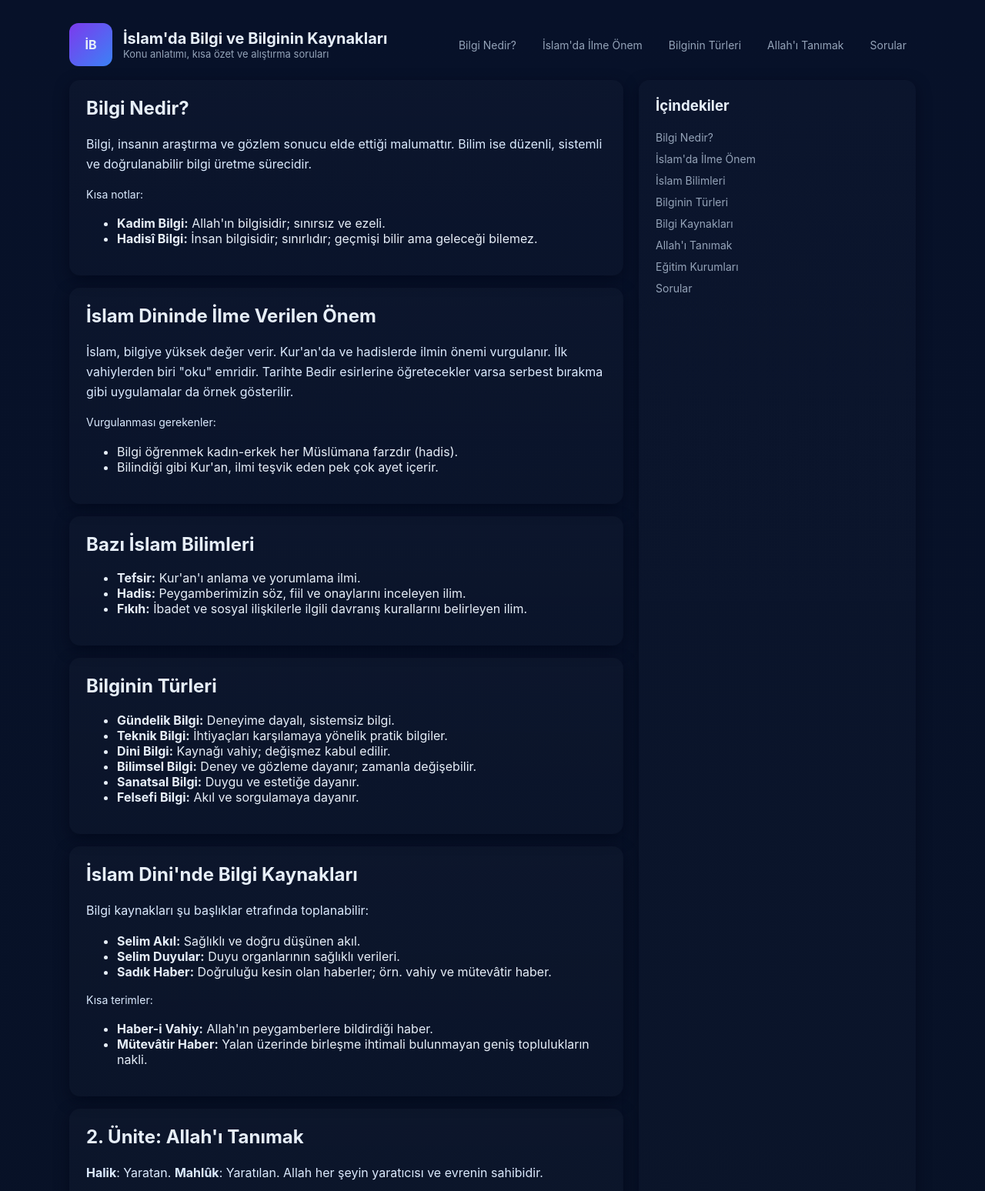
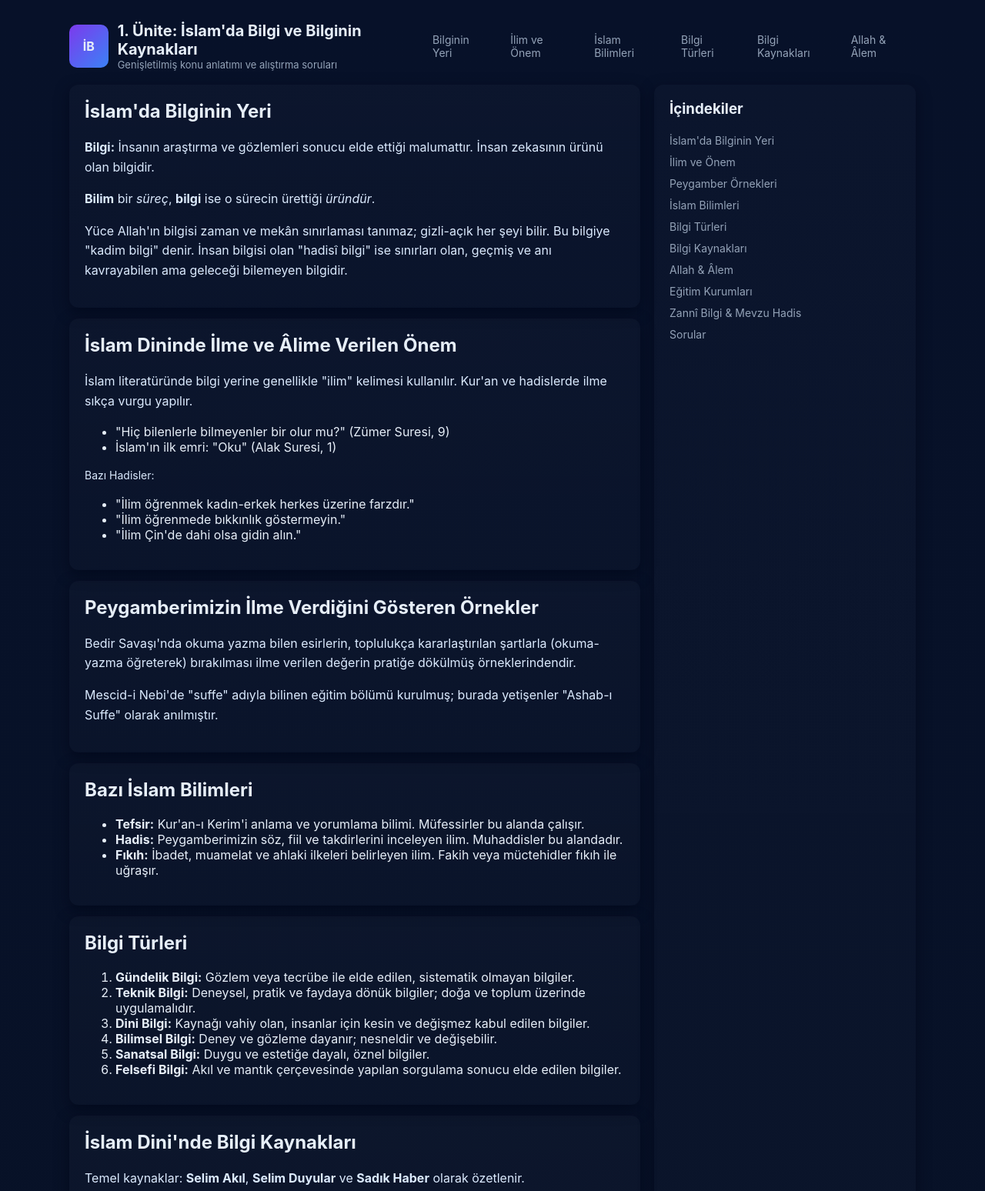
Before and after one commit to sryltxert/s-nav, a plain HTML site: page index.html in a window 1280 px wide. Shown: the top 1548 px of the page at 77% size. Drawn offline with Linux system fonts and the light colour scheme.

Commit message:
Refactor index.html for improved content and layout
Updated the content and structure of the HTML document, including changes to the title, styles, and various sections to enhance clarity and organization.

```diff
--- a/index.html
+++ b/index.html
@@ -3,61 +3,45 @@
 <head>
   <meta charset="utf-8">
   <meta name="viewport" content="width=device-width, initial-scale=1">
-  <title>İslam'da Bilgi ve Bilginin Kaynakları - Ders & Sorular</title>
+  <title>İslam'da Bilgi ve Bilginin Kaynakları</title>
   <style>
     :root{
       --bg:#0f1724; --card:#0b1220; --accent:#7c3aed; --muted:#94a3b8; --glass: rgba(255,255,255,0.04);
-      --maxw:1100px; --radius:14px; --gap:20px; --pad:22px;
+      --maxw:1100px; --radius:12px; --gap:18px; --pad:20px;
       font-family: Inter, system-ui, -apple-system, 'Segoe UI', Roboto, 'Helvetica Neue', Arial;
     }
     *{box-sizing:border-box}
-    body{background:linear-gradient(180deg,#071129 0%, #081225 100%); color:#e6eef8; margin:0; padding:30px; display:flex; justify-content:center}
+    body{background:linear-gradient(180deg,#071129 0%, #081225 100%); color:#e6eef8; margin:0; padding:28px; display:flex; justify-content:center}
     .wrap{width:100%; max-width:var(--maxw)}
-
-    header{display:flex; align-items:center; justify-content:space-between; gap:16px; margin-bottom:18px}
-    .brand{display:flex; gap:14px; align-items:center}
-    .logo{width:56px; height:56px; border-radius:12px; background:linear-gradient(135deg,var(--accent),#3b82f6); display:flex; align-items:center; justify-content:center; font-weight:700}
+    header{display:flex; align-items:center; justify-content:space-between; gap:12px; margin-bottom:18px}
+    .brand{display:flex; gap:12px; align-items:center}
+    .logo{width:56px; height:56px; border-radius:10px; background:linear-gradient(135deg,var(--accent),#3b82f6); display:flex; align-items:center; justify-content:center; font-weight:700}
     h1{font-size:20px; margin:0}
     p.lead{margin:0; color:var(--muted); font-size:13px}
-
     nav{display:flex; gap:10px}
-    nav a{color:var(--muted); text-decoration:none; padding:8px 12px; border-radius:10px; font-size:14px}
+    nav a{color:var(--muted); text-decoration:none; padding:8px 12px; border-radius:9px; font-size:14px}
     nav a:hover{background:var(--glass); color:#fff}
-
-    main{display:grid; grid-template-columns: 1fr 360px; gap:var(--gap)}
-
+    main{display:grid; grid-template-columns: 1fr 340px; gap:var(--gap)}
     .card{background:linear-gradient(180deg, rgba(255,255,255,0.02), rgba(255,255,255,0.01)); border-radius:var(--radius); padding:var(--pad); box-shadow: 0 6px 18px rgba(2,6,23,0.6);}
-
     article h2{margin-top:0}
-    section + section{margin-top:18px}
-
+    section + section{margin-top:14px}
     .toc{position:sticky; top:30px}
     .toc h3{margin-top:0}
     .toc ul{list-style:none; padding:0; margin:0}
     .toc li{margin-bottom:8px}
     .toc a{color:var(--muted); text-decoration:none; font-size:14px}
     .toc a:hover{color:#fff}
-
     .topic {margin-bottom:12px}
     .topic p{color:#dbeafe; line-height:1.6}
     .muted{color:var(--muted); font-size:14px}
-
     details{background:rgba(255,255,255,0.02); padding:12px; border-radius:10px; margin-top:10px}
     summary{cursor:pointer; font-weight:600}
     details p{margin:8px 0 0 0}
-
     .quiz{display:grid; gap:12px}
-    .q{padding:12px; border-radius:10px; background:rgba(0,0,0,0.2)}
+    .q{padding:12px; border-radius:10px; background:rgba(0,0,0,0.17)}
     .q strong{display:block}
-
     footer{margin-top:18px; text-align:center; color:var(--muted); font-size:13px}
-
-    /* Responsive */
-    @media (max-width:900px){
-      main{grid-template-columns:1fr;}
-      .toc{position:relative}
-    }
-
+    @media (max-width:900px){ main{grid-template-columns:1fr;} .toc{position:relative} }
   </style>
 </head>
 <body>
@@ -66,97 +50,118 @@
       <div class="brand">
         <div class="logo">İB</div>
         <div>
-          <h1>İslam'da Bilgi ve Bilginin Kaynakları</h1>
-          <p class="lead">Konu anlatımı, kısa özet ve alıştırma soruları</p>
+          <h1>1. Ünite: İslam'da Bilgi ve Bilginin Kaynakları</h1>
+          <p class="lead">Genişletilmiş konu anlatımı ve alıştırma soruları</p>
         </div>
       </div>
       <nav>
-        <a href="#bilgi">Bilgi Nedir?</a>
-        <a href="#ilim">İslam'da İlme Önem</a>
-        <a href="#bilgi-turleri">Bilginin Türleri</a>
-        <a href="#allah">Allah'ı Tanımak</a>
-        <a href="#sinav">Sorular</a>
+        <a href="#bilginin-yeri">Bilginin Yeri</a>
+        <a href="#ilim-onem">İlim ve Önem</a>
+        <a href="#islam-bilimleri">İslam Bilimleri</a>
+        <a href="#bilgi-turleri">Bilgi Türleri</a>
+        <a href="#kaynaklar">Bilgi Kaynakları</a>
+        <a href="#allah-ale m">Allah & Âlem</a>
       </nav>
     </header>
 
     <main>
       <div>
-        <article id="bilgi" class="card">
-          <h2>Bilgi Nedir?</h2>
+        <article id="bilginin-yeri" class="card">
+          <h2>İslam'da Bilginin Yeri</h2>
           <div class="topic">
-            <p>Bilgi, insanın araştırma ve gözlem sonucu elde ettiği malumattır. Bilim ise düzenli, sistemli ve doğrulanabilir bilgi üretme sürecidir.</p>
-            <p class="muted">Kısa notlar:</p>
+            <p><strong>Bilgi:</strong> İnsanın araştırma ve gözlemleri sonucu elde ettiği malumattır. İnsan zekasının ürünü olan bilgidir.</p>
+            <p><strong>Bilim</strong> bir <em>süreç</em>, <strong>bilgi</strong> ise o sürecin ürettiği <em>üründür</em>.</p>
+            <p>Yüce Allah'ın bilgisi zaman ve mekân sınırlaması tanımaz; gizli-açık her şeyi bilir. Bu bilgiye "kadim bilgi" denir. İnsan bilgisi olan "hadisî bilgi" ise sınırları olan, geçmiş ve anı kavrayabilen ama geleceği bilemeyen bilgidir.</p>
+          </div>
+        </article>
+
+        <article id="ilim-onem" class="card" style="margin-top:14px">
+          <h2>İslam Dininde İlme ve Âlime Verilen Önem</h2>
+          <div class="topic">
+            <p>İslam literatüründe bilgi yerine genellikle "ilim" kelimesi kullanılır. Kur'an ve hadislerde ilme sıkça vurgu yapılır.</p>
             <ul>
-              <li><strong>Kadim Bilgi:</strong> Allah'ın bilgisidir; sınırsız ve ezeli.</li>
-              <li><strong>Hadisî Bilgi:</strong> İnsan bilgisidir; sınırlıdır; geçmişi bilir ama geleceği bilemez.</li>
+              <li>"Hiç bilenlerle bilmeyenler bir olur mu?" (Zümer Suresi, 9)</li>
+              <li>İslam'ın ilk emri: "Oku" (Alak Suresi, 1)</li>
+            </ul>
+            <p class="muted">Bazı Hadisler:</p>
+            <ul>
+              <li>"İlim öğrenmek kadın-erkek herkes üzerine farzdır."</li>
+              <li>"İlim öğrenmede bıkkınlık göstermeyin."</li>
+              <li>"İlim Çin'de dahi olsa gidin alın."</li>
             </ul>
           </div>
         </article>
 
-        <article id="ilim" class="card" style="margin-top:16px">
-          <h2>İslam Dininde İlme Verilen Önem</h2>
+        <article id="peygamber-ornekleri" class="card" style="margin-top:14px">
+          <h2>Peygamberimizin İlme Verdiğini Gösteren Örnekler</h2>
           <div class="topic">
-            <p>İslam, bilgiye yüksek değer verir. Kur'an'da ve hadislerde ilmin önemi vurgulanır. İlk vahiylerden biri "oku" emridir. Tarihte Bedir esirlerine öğretecekler varsa serbest bırakma gibi uygulamalar da örnek gösterilir.</p>
-            <p class="muted">Vurgulanması gerekenler:</p>
+            <p>Bedir Savaşı'nda okuma yazma bilen esirlerin, toplulukça kararlaştırılan şartlarla (okuma-yazma öğreterek) bırakılması ilme verilen değerin pratiğe dökülmüş örneklerindendir.</p>
+            <p>Mescid-i Nebi'de "suffe" adıyla bilinen eğitim bölümü kurulmuş; burada yetişenler "Ashab-ı Suffe" olarak anılmıştır.</p>
+          </div>
+        </article>
+
+        <article id="islam-bilimleri" class="card" style="margin-top:14px">
+          <h2>Bazı İslam Bilimleri</h2>
+          <div class="topic">
             <ul>
-              <li>Bilgi öğrenmek kadın-erkek her Müslümana farzdır (hadis).</li>
-              <li>Bilindiği gibi Kur'an, ilmi teşvik eden pek çok ayet içerir.</li>
+              <li><strong>Tefsir:</strong> Kur'an-ı Kerim'i anlama ve yorumlama bilimi. Müfessirler bu alanda çalışır.</li>
+              <li><strong>Hadis:</strong> Peygamberimizin söz, fiil ve takdirlerini inceleyen ilim. Muhaddisler bu alandadır.</li>
+              <li><strong>Fıkıh:</strong> İbadet, muamelat ve ahlaki ilkeleri belirleyen ilim. Fakih veya müctehidler fıkıh ile uğraşır.</li>
             </ul>
           </div>
         </article>
 
-        <article id="islam-bilimleri" class="card" style="margin-top:16px">
-          <h2>Bazı İslam Bilimleri</h2>
+        <article id="bilgi-turleri" class="card" style="margin-top:14px">
+          <h2>Bilgi Türleri</h2>
           <div class="topic">
+            <ol>
+              <li><strong>Gündelik Bilgi:</strong> Gözlem veya tecrübe ile elde edilen, sistematik olmayan bilgiler.</li>
+              <li><strong>Teknik Bilgi:</strong> Deneysel, pratik ve faydaya dönük bilgiler; doğa ve toplum üzerinde uygulamalıdır.</li>
+              <li><strong>Dini Bilgi:</strong> Kaynağı vahiy olan, insanlar için kesin ve değişmez kabul edilen bilgiler.</li>
+              <li><strong>Bilimsel Bilgi:</strong> Deney ve gözleme dayanır; nesneldir ve değişebilir.</li>
+              <li><strong>Sanatsal Bilgi:</strong> Duygu ve estetiğe dayalı, öznel bilgiler.</li>
+              <li><strong>Felsefi Bilgi:</strong> Akıl ve mantık çerçevesinde yapılan sorgulama sonucu elde edilen bilgiler.</li>
+            </ol>
+          </div>
+        </article>
+
+        <article id="kaynaklar" class="card" style="margin-top:14px">
+          <h2>İslam Dini'nde Bilgi Kaynakları</h2>
+          <div class="topic">
+            <p>Temel kaynaklar: <strong>Selim Akıl</strong>, <strong>Selim Duyular</strong> ve <strong>Sadık Haber</strong> olarak özetlenir.</p>
+            <h4>1. Selim Akıl</h4>
+            <p>Akıl; varlık ve sebepler arasında ilişki kurabilme, karşılaştırma ve değerlendirme yetisidir. "Selim akıl" zihinsel sağlık ve dış etkilere kapalı olmadan doğruyu bulma yetisidir.</p>
+            <p class="muted">Hadis örneği:</p>
+            <p>"Üç kişiden sorumluluk kaldırılmıştır: akıl hastaları, ergenliğe ermemiş çocuklar, uykuda olanlar."</p>
+
+            <h4>2. Selim Duyular</h4>
+            <p>Duyuların işlevini yerine getirmesi ile elde edilen bilgilerdir. Duyu organları sağlıklı ise elde edilen veriler güvenilirdir.</p>
+
+            <h4>3. Sadık Haber</h4>
+            <p>Bir olayın gerçeğe uygun olarak aktarılmasıdır. İki önemli türü vardır:</p>
             <ul>
-              <li><strong>Tefsir:</strong> Kur'an'ı anlama ve yorumlama ilmi.</li>
-              <li><strong>Hadis:</strong> Peygamberimizin söz, fiil ve onaylarını inceleyen ilim.</li>
-              <li><strong>Fıkıh:</strong> İbadet ve sosyal ilişkilerle ilgili davranış kurallarını belirleyen ilim.</li>
+              <li><strong>Haber-i Vahiy:</strong> Peygamberlere gelen ve vahiy yoluyla bildirilen bilgiler.</li>
+              <li><strong>Mütevâtir Haber:</strong> Yalan üzere birleşme ihtimali bulunmayan geniş kitlelerin aktardığı haberler.</li>
             </ul>
           </div>
         </article>
 
-        <article id="bilgi-turleri" class="card" style="margin-top:16px">
-          <h2>Bilginin Türleri</h2>
+        <article id="allah-ale m" class="card" style="margin-top:14px">
+          <h2>Allah (C.C.) - Âlem İlişkisi</h2>
           <div class="topic">
-            <ul>
-              <li><strong>Gündelik Bilgi:</strong> Deneyime dayalı, sistemsiz bilgi.</li>
-              <li><strong>Teknik Bilgi:</strong> İhtiyaçları karşılamaya yönelik pratik bilgiler.</li>
-              <li><strong>Dini Bilgi:</strong> Kaynağı vahiy; değişmez kabul edilir.</li>
-              <li><strong>Bilimsel Bilgi:</strong> Deney ve gözleme dayanır; zamanla değişebilir.</li>
-              <li><strong>Sanatsal Bilgi:</strong> Duygu ve estetiğe dayanır.</li>
-              <li><strong>Felsefi Bilgi:</strong> Akıl ve sorgulamaya dayanır.</li>
-            </ul>
+            <p><strong>Halik</strong>: Yaratıcı. <strong>Mahluk</strong>: Yaratılan. Allah her şeyin yaratıcısı ve evrenin Rabbidir.</p>
+            <p>Allah'ın sıfatları anlatılır: Vardır, birdir, gücü yeter, hiçbir şeye benzemez, işitir ve görür, yaratmayı sürdürür, rızık verir. Varlığı kendindendir; her şey O'na muhtaçtır.</p>
+
+            <h4>Âlem (Dünya ve Ötesi)</h4>
+            <p><strong>Şehadet Âlemi:</strong> Gözle görülen varlıklar — insan, hayvan, bitki, gök cisimleri.</p>
+            <p><strong>Gayb Âlemi:</strong> Gözle algılanamayan varlıklar — melekler, cinler, ruhlar.</p>
+
+            <h4>İnsan ve Sorumluluk</h4>
+            <p>İnsan "Eşref-i mahlûkat"tır (yaratılmışların en şereflisi) ancak davranışlarına göre "esfel-i sâfilin" olabilir. "Ahsen-i takvim" ise insanın en güzel biçimde yaratılmış olmasıdır.</p>
           </div>
         </article>
 
-        <article id="kaynaklar" class="card" style="margin-top:16px">
-          <h2>İslam Dini'nde Bilgi Kaynakları</h2>
-          <div class="topic">
-            <p>Bilgi kaynakları şu başlıklar etrafında toplanabilir:</p>
-            <ul>
-              <li><strong>Selim Akıl:</strong> Sağlıklı ve doğru düşünen akıl.</li>
-              <li><strong>Selim Duyular:</strong> Duyu organlarının sağlıklı verileri.</li>
-              <li><strong>Sadık Haber:</strong> Doğruluğu kesin olan haberler; örn. vahiy ve mütevâtir haber.</li>
-            </ul>
-            <p class="muted">Kısa terimler:</p>
-            <ul>
-              <li><strong>Haber-i Vahiy:</strong> Allah'ın peygamberlere bildirdiği haber.</li>
-              <li><strong>Mütevâtir Haber:</strong> Yalan üzerinde birleşme ihtimali bulunmayan geniş toplulukların nakli.</li>
-            </ul>
-          </div>
-        </article>
-
-        <article id="allah" class="card" style="margin-top:16px">
-          <h2>2. Ünite: Allah'ı Tanımak</h2>
-          <div class="topic">
-            <p><strong>Halik</strong>: Yaratan. <strong>Mahlûk</strong>: Yaratılan. Allah her şeyin yaratıcısı ve evrenin sahibidir.</p>
-            <p>Âlem; görülen (şehadet âlemi) ve görülmeyen (gayb âlemi) varlıklardan oluşur: melek, cin, ruh gibi.</p>
-            <p>İnsan, Allah'a karşı sorumludur. "Ahsen-i takvim" ifadesi insanın en güzel biçimde yaratılışına işaret eder. Yanlış davranış hâlinde kişi "esfel-i sâfilin" olur.</p>
-          </div>
-        </article>
-
-        <article id="egitim-kurumlari" class="card" style="margin-top:16px">
+        <article id="egitim-kurumlari" class="card" style="margin-top:14px">
           <h2>İslam Kültüründeki Eğitim Kurumları</h2>
           <div class="topic">
             <ul>
@@ -170,37 +175,45 @@
           </div>
         </article>
 
-        <article id="sinav" class="card" style="margin-top:16px">
+        <article id="diger" class="card" style="margin-top:14px">
+          <h2>Zannî Bilgi ve Mevzu Hadis</h2>
+          <div class="topic">
+            <p><strong>Zannî Bilgi:</strong> Tahmine dayalı, kesinlik taşımayan bilgidir. Delile dayanmayan, olasılıkla ilgili bilgi türüdür.</p>
+            <p><strong>Mevzu Hadis:</strong> Asılsız veya Peygambere atfedilerek uydurulmuş söz ve aktarımlardır. Bu tür hadisler güvenilir değildir ve ilmî değerlendirme gerektirir.</p>
+          </div>
+        </article>
+
+        <article id="sinav" class="card" style="margin-top:14px">
           <h2>Alıştırma Soruları</h2>
           <div class="quiz">
             <div class="q">
               <strong>Soru 1:</strong>
-              <p>Bilgi nedir? Bilim ile bilgiyi karşılaştırarak kısa bir cevap veriniz.</p>
-              <details><summary>Cevap (gizli)</summary><p>Bilgi, gözlem ve araştırma sonucu elde edilen malumattır. Bilim ise bilgiyi sistemli, deney ve gözleme dayalı olarak üreten süreçtir.</p></details>
+              <p>Kadim bilgi ile hadisî bilgiyi karşılaştırınız. En az üç fark belirtiniz.</p>
+              <details><summary>Cevap (gizli)</summary><p>Kısa cevap: Kadim bilgi sınırsız ve ezeli olup Allah'a aittir; hadisî bilgi sınırlıdır ve insan kaynaklıdır. Kadim bilgi geleceği bilir; hadisî bilgi bilemez. Kadim bilgi kutsaldır; hadisî bilgi zamanla değişebilir.</p></details>
             </div>
 
             <div class="q">
               <strong>Soru 2:</strong>
-              <p>İslam'da ilme neden önem verilir? En az iki delille açıklayınız.</p>
-              <details><summary>Cevap (gizli)</summary><p>Kur'an'da ilmin önemine dair ayetler ve "İlim öğrenmek her Müslümana farzdır" gibi hadisler bu önemi destekler. Ayrıca tarihsel uygulamalarda bilgiye verilen değer (ör: Bedir esirleri uygulaması) örnek gösterilebilir.</p></details>
+              <p>İslam'da ilme verilen önemi gösteren iki sahih delil yazınız (bir ayet, bir hadis veya tarihsel örnek).</p>
+              <details><summary>Cevap (gizli)</summary><p>Örnek: Zümer Suresi 9. ayet ve "İlim öğrenmek her Müslümana farzdır" hadisi; tarihsel örnek: Bedir esirleri uygulaması.</p></details>
             </div>
 
             <div class="q">
               <strong>Soru 3:</strong>
-              <p>Tefsir, Hadis ve Fıkıh ilimlerini kısa tanımlarıyla yazınız.</p>
-              <details><summary>Cevap (gizli)</summary><p>Tefsir: Kur'an'ı anlama ilmi. Hadis: Peygamberimizin söz, fiil ve onaylarını aktaran ilim. Fıkıh: İbadet ve sosyal ilişkilerle ilgili davranış kurallarını belirleyen ilim.</p></details>
+              <p>Tefsir, hadis ve fıkıh ilimlerinin kısa tanımlarını yazınız.</p>
+              <details><summary>Cevap (gizli)</summary><p>Tefsir: Kur'an'ı yorumlama bilimi. Hadis: Peygamber söz ve davranışlarını aktarma bilimi. Fıkıh: İslam hukuku ve davranış kuralları bilimidir.</p></details>
             </div>
 
             <div class="q">
               <strong>Soru 4:</strong>
-              <p>Bilginin türlerinden üçünü seçip örnek veriniz.</p>
-              <details><summary>Cevap (gizli)</summary><p>Örnek: Gündelik bilgi (mutfak deneyimleri), Bilimsel bilgi (tıp çalışmaları), Dini bilgi (vahiy kaynaklı bilgiler).</p></details>
+              <p>Selim akıl, selim duyular ve sadık haber kavramlarını tanımlayınız ve her biri için kısa bir örnek veriniz.</p>
+              <details><summary>Cevap (gizli)</summary><p>Selim akıl: dış etki olmadan doğruyu görebilme yetisi (örnek: mantıklı düşünme). Selim duyular: sağlam duyu organlarıyla elde edilen bilgiler (örnek: görerek bir nesneyi tanımlama). Sadık haber: güvenilir kaynaklardan gelen kesin bilgi (örnek: mütevâtir haber).</p></details>
             </div>
 
             <div class="q">
               <strong>Soru 5:</strong>
-              <p>Selim akıl, selim duyular ve sadık haber nedir; kısa tanımlarla açıklayınız.</p>
-              <details><summary>Cevap (gizli)</summary><p>Selim akıl: doğru düşünebilen akıl. Selim duyular: yanılmayan, doğru veri sunan duyular. Sadık haber: güvenilir, doğruluğu kesin sayılan nakiller (ör: vahiy, mütevâtir haber).</p></details>
+              <p>Zannî bilgi ile mevzu hadis arasındaki farkı açıklayınız.</p>
+              <details><summary>Cevap (gizli)</summary><p>Zannî bilgi olasılıksal, kesin olmayan tahmindir. Mevzu hadis ise doğruluğu olmayan uydurma rivayettir; güvenilmezdir.</p></details>
             </div>
           </div>
         </article>
@@ -210,16 +223,17 @@
       <aside class="toc card">
         <h3>İçindekiler</h3>
         <ul>
-          <li><a href="#bilgi">Bilgi Nedir?</a></li>
-          <li><a href="#ilim">İslam'da İlme Önem</a></li>
+          <li><a href="#bilginin-yeri">İslam'da Bilginin Yeri</a></li>
+          <li><a href="#ilim-onem">İlim ve Önem</a></li>
+          <li><a href="#peygamber-ornekleri">Peygamber Örnekleri</a></li>
           <li><a href="#islam-bilimleri">İslam Bilimleri</a></li>
-          <li><a href="#bilgi-turleri">Bilginin Türleri</a></li>
+          <li><a href="#bilgi-turleri">Bilgi Türleri</a></li>
           <li><a href="#kaynaklar">Bilgi Kaynakları</a></li>
-          <li><a href="#allah">Allah'ı Tanımak</a></li>
+          <li><a href="#allah-ale m">Allah & Âlem</a></li>
           <li><a href="#egitim-kurumlari">Eğitim Kurumları</a></li>
+          <li><a href="#diger">Zannî Bilgi & Mevzu Hadis</a></li>
           <li><a href="#sinav">Sorular</a></li>
         </ul>
-
       </aside>
 
     </main>
```
